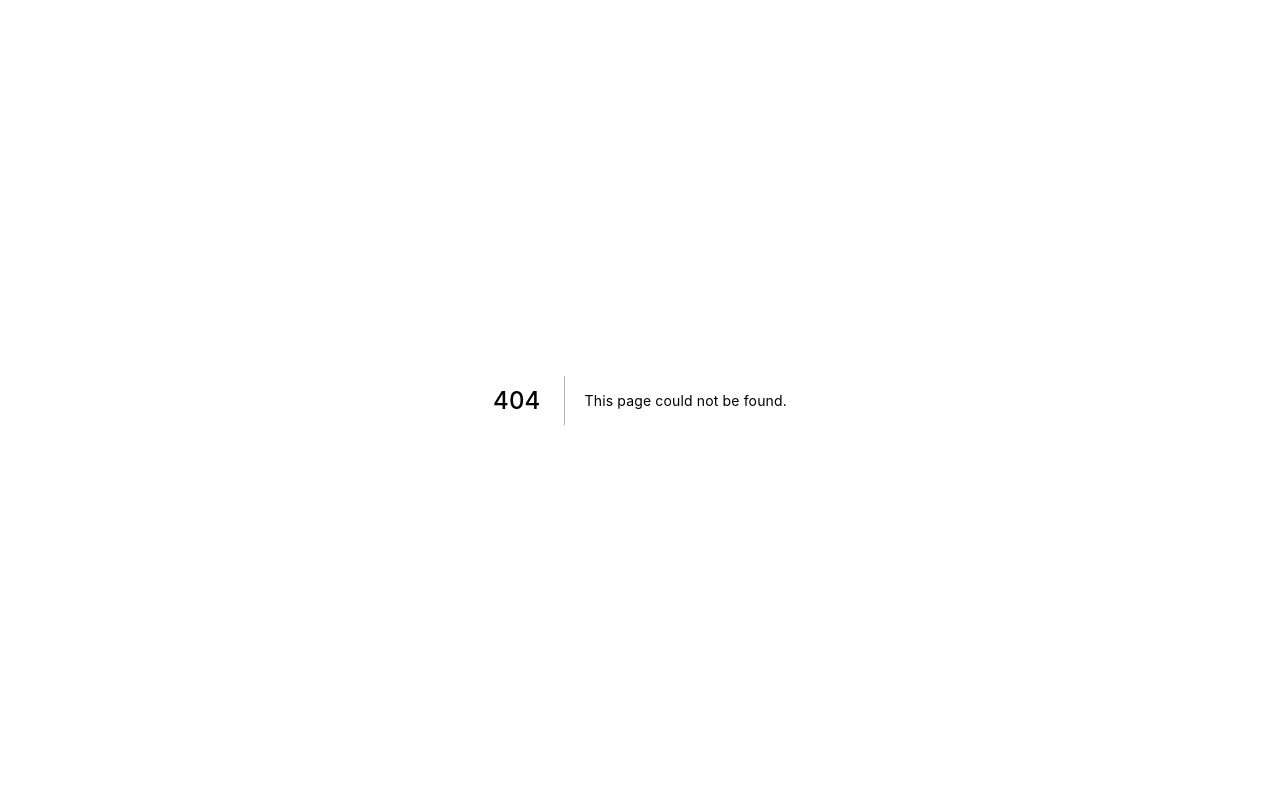
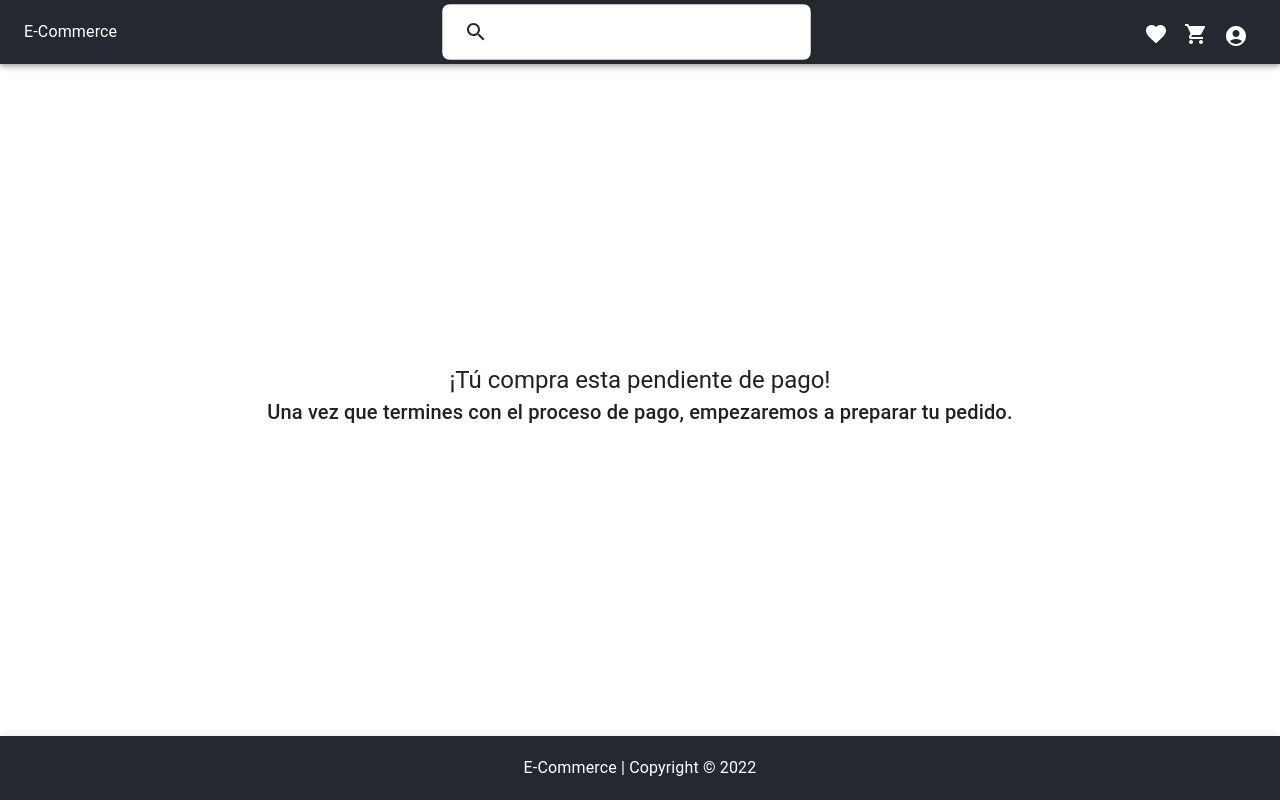
Before and after one commit to Cristian-M-B/E-Commerce, a Next.js app: page /order/pending in a window 1280 px wide. Before the commit this address had no page. Built offline with nearby package versions, Linux system fonts and the light colour scheme.

Commit message:
add order pending page

```diff
--- /dev/null
+++ b/src/pages/order/pending.js
@@ -0,0 +1,17 @@
+import Head from 'next/head'
+import Layout from '../../components/Layout'
+import { Grid, Typography } from '@mui/material'
+
+export default function Pending() {
+    return (
+        <Layout>
+            <Head>
+                <title>E-Commerce | Pago Pendiente</title>
+            </Head>
+            <Grid container direction='column' justifyContent='center' alignItems='center' style={{minHeight: '75vh'}}>
+                <Typography variant='h5' component='h5'>¡Tú compra esta pendiente de pago!</Typography>
+                <Typography variant='h6' component='h6'>Una vez que termines con el proceso de pago, empezaremos a preparar tu pedido.</Typography>
+            </Grid>
+        </Layout>
+    )
+}
```
